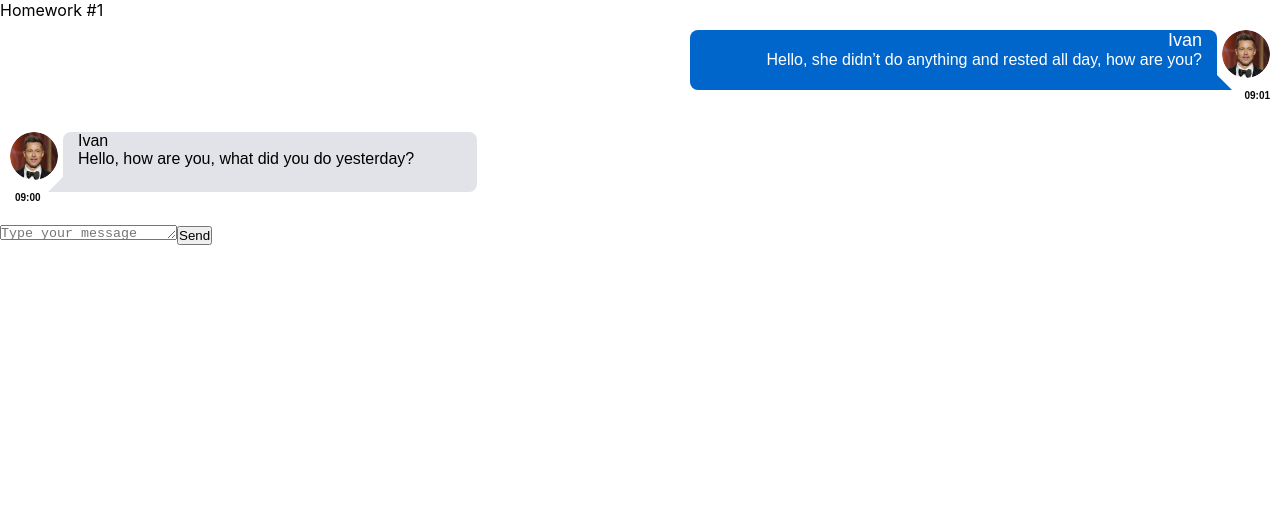
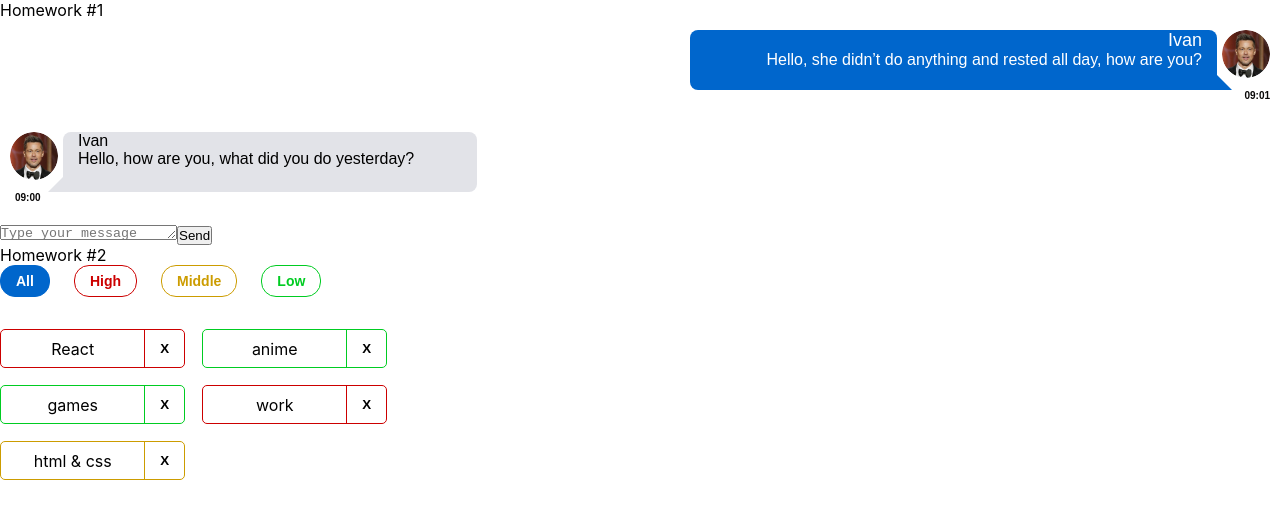
Before and after one commit to Heavyvetal9/Domashka-2-sprint, a React (Create React App) app: page / in a window 1280 px wide. Shown: the top 518 px of the page. Built offline with nearby package versions, Linux system fonts and the light colour scheme.

Commit message:
2-sprint-2week-01

```diff
--- a/src/s1-main/App.tsx
+++ b/src/s1-main/App.tsx
@@ -1,13 +1,14 @@
 import React from 'react'
 import s from './App.module.css'
 import HW1 from '../s2-homeworks/hw01/HW1'
+import HW2 from "../s2-homeworks/hw02/HW2";
 
 function App() {
     return (
         <div className={s.App}>
             <HW1/>
             {/*раскомментировать по ходу выполнения*/}
-            {/*<HW2/>*/}
+            <HW2/>
             {/*<HW3/>*/}
             {/*<HW4/>*/}
 
--- a/src/s2-homeworks/hw02/HW2.tsx
+++ b/src/s2-homeworks/hw02/HW2.tsx
@@ -17,16 +17,16 @@ import s2 from '../../s1-main/App.module.css'
 * */
 
 // types
-export type AffairPriorityType = any // need to fix any
+export type AffairPriorityType = "high" | "middle" | "low"; // need to fix any
 export type AffairType = {
-    _id: any // need to fix any
-    name: any // need to fix any
+    _id: number // need to fix any
+    name: string // need to fix any
     priority: AffairPriorityType
 }
 export type FilterType = 'all' | AffairPriorityType
 
 // constants
-const defaultAffairs: any = [ // need to fix any
+const defaultAffairs: Array<AffairType> = [ // need to fix any
     {_id: 1, name: 'React', priority: 'high'}, // студенты могут изменить содержимое name и количество элементов в массиве, ...priority не менять!
     {_id: 2, name: 'anime', priority: 'low'},
     {_id: 3, name: 'games', priority: 'low'},
@@ -35,22 +35,25 @@ const defaultAffairs: any = [ // need to fix any
 ]
 
 // pure helper functions
-export const filterAffairs = (affairs: any, filter: any): any => { // need to fix any
+export const filterAffairs = (affairs: Array<AffairType>, filter: FilterType): Array<AffairType> => {
+    if (filter === "all") {
+        return affairs;
+    }                // need to fix any
 
 
-    return affairs // need to fix
-}
-export const deleteAffair = (affairs: any, _id: any): any => { // need to fix any
+    return affairs.filter((affair) => affair.priority === filter);// need to fix
+};
+export const deleteAffair = (affairs: Array<AffairType>, _id: number): Array<AffairType> => { // need to fix any
 
-    return affairs // need to fix
-}
+    return affairs.filter((affair) => affair._id !== _id);
+};
 
 function HW2() {
-    const [affairs, setAffairs] = useState<any>(defaultAffairs) // need to fix any
+    const [affairs, setAffairs] = useState<Array<AffairType>>(defaultAffairs) // need to fix any
     const [filter, setFilter] = useState<FilterType>('all')
 
     const filteredAffairs = filterAffairs(affairs, filter)
-    const deleteAffairCallback = (_id: any) => { // need to fix any
+    const deleteAffairCallback = (_id: number) => { setAffairs(deleteAffair(affairs, _id));// need to fix any
         // need to fix
     }
 
--- a/src/s2-homeworks/hw02/affairs/Affairs.tsx
+++ b/src/s2-homeworks/hw02/affairs/Affairs.tsx
@@ -4,24 +4,24 @@ import {AffairType, FilterType} from '../HW2'
 import s from './Affairs.module.css'
 
 type AffairsPropsType = {
-    data: any // need to fix any
-    setFilter: any
-    deleteAffairCallback: any
+    data: Array<AffairType> // need to fix any
+    setFilter: (filter: FilterType)=> void
+    deleteAffairCallback: (id: number)=> void
     filter: FilterType
 }
 
 function Affairs(props: AffairsPropsType) {
     const setAll = () => {
-        // need to fix
+        props.setFilter('all')// need to fix
     }
     const setHigh = () => {
-        // need to fix
+        props.setFilter('high')// need to fix
     }
     const setMiddle = () => {
-        // need to fix
+        props.setFilter('middle')// need to fix
     }
     const setLow = () => {
-        // need to fix
+        props.setFilter('low')// need to fix
     }
 
     const cnAll = s.button + ' ' + s.all + (props.filter === 'all' ? ' ' + s.active : '')
--- a/src/s2-homeworks/hw02/affairs/affair/Affair.tsx
+++ b/src/s2-homeworks/hw02/affairs/affair/Affair.tsx
@@ -6,12 +6,13 @@ import s2 from '../Affairs.module.css'
 type AffairPropsType = {
     // key не нужно типизировать
     affair: AffairType
-    deleteAffairCallback: any // need to fix any
+    deleteAffairCallback: (id: number) => void // need to fix any
 }
 
 function Affair(props: AffairPropsType) {
-    const deleteCallback = () => {
+    const deleteCallback = (id: number) => {
         // need to fix
+        props.deleteAffairCallback(id)
     }
 
     const nameClass = s.name + ' ' + s2[props.affair.priority]
@@ -24,8 +25,7 @@ function Affair(props: AffairPropsType) {
             className={affairClass}
         >
             <div id={'hw2-name-' + props.affair._id} className={nameClass}>
-                {/*создаёт студент*/}
-
+                {props.affair.name}
                 {/**/}
             </div>
             <div id={'hw2-priority-' + props.affair._id} hidden>
@@ -35,6 +35,7 @@ function Affair(props: AffairPropsType) {
             <button
                 id={'hw2-button-delete-' + props.affair._id}
                 className={buttonClass}
+                onClick={()=> deleteCallback(props.affair._id)}
                 // need to fix
 
             >
```
